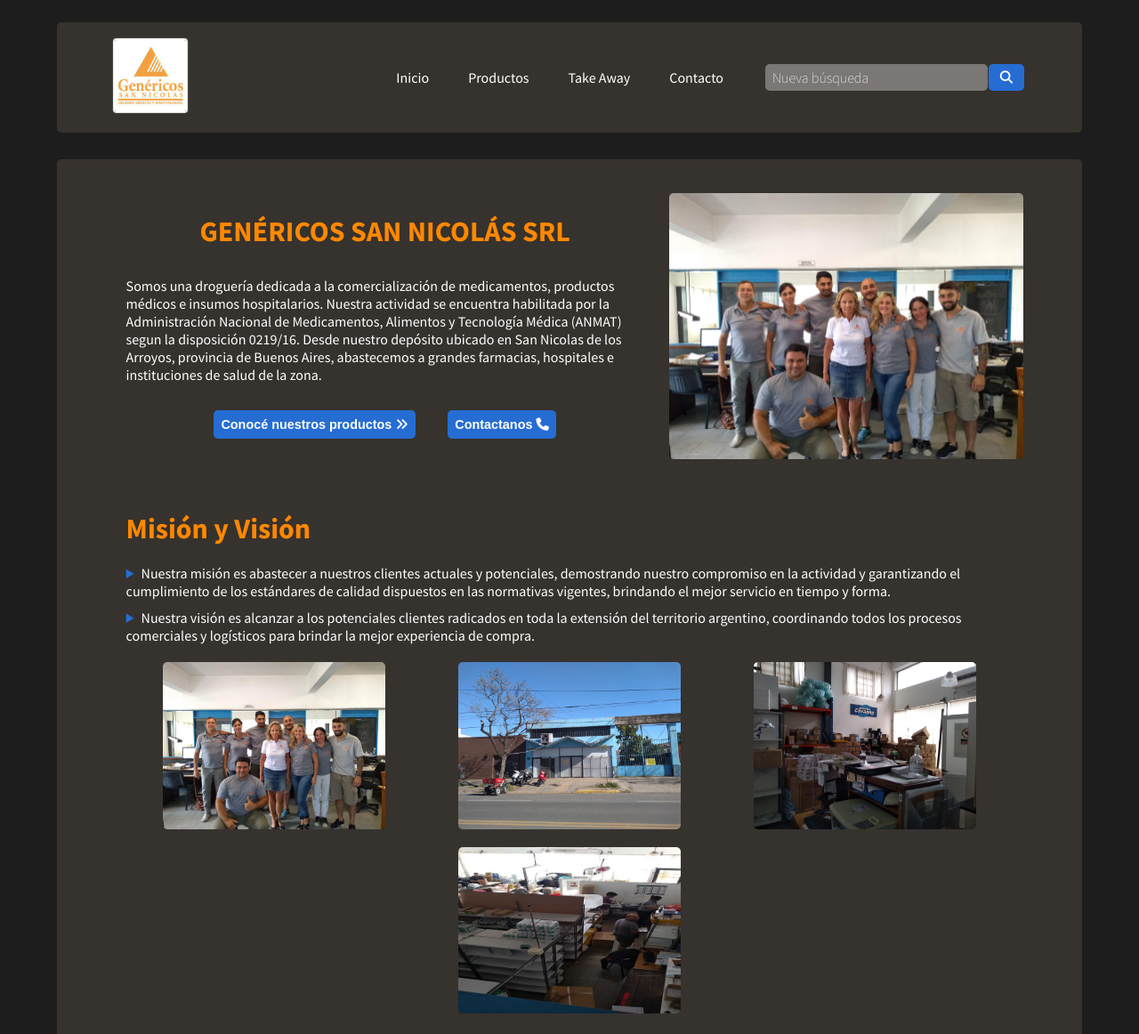
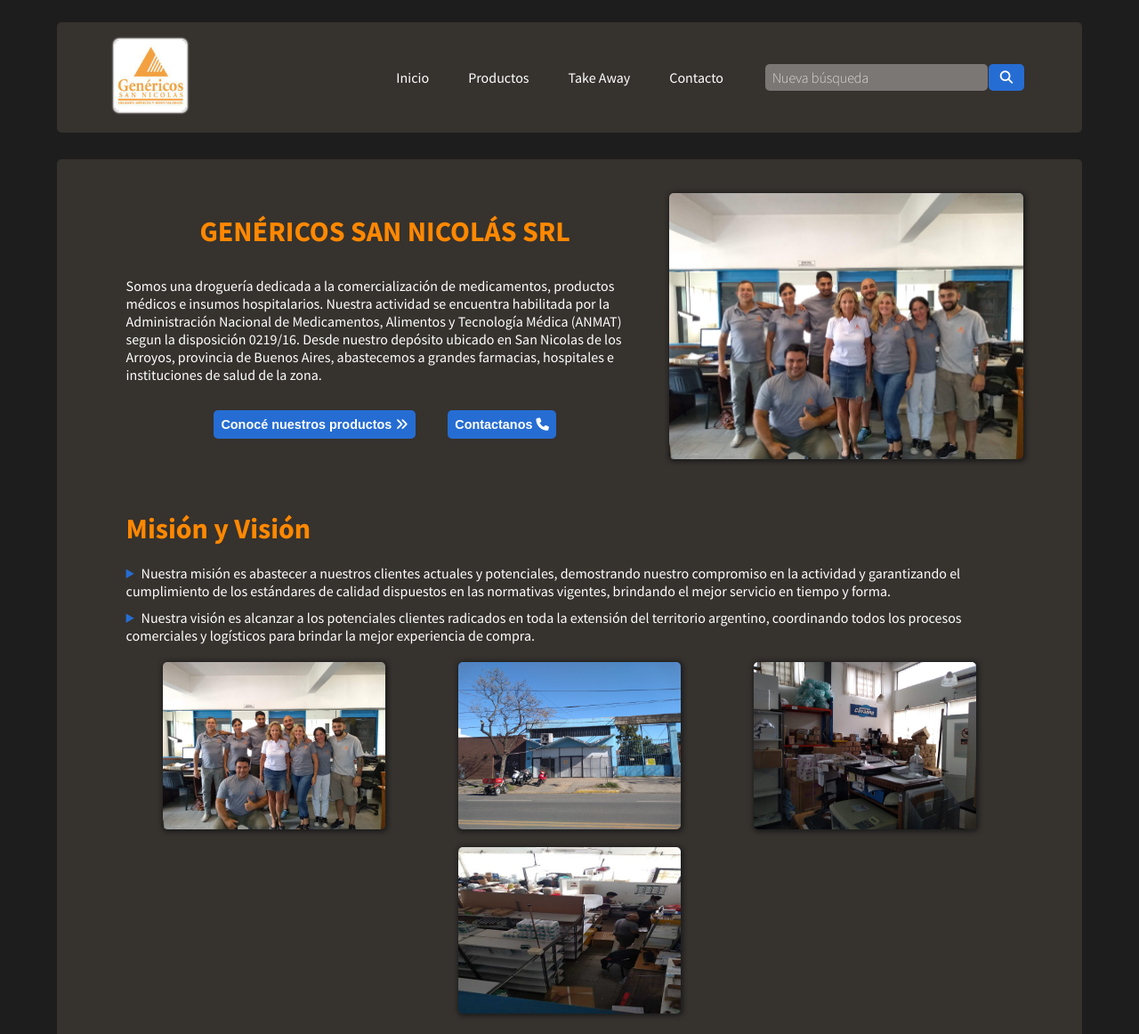
Before and after one commit to RamiroPerez07/Genericos-E-Commerce, a plain HTML site: page index.html in a window 1280 px wide. Shown: the top 1162 px of the page at 89% size. Drawn offline with nearby package versions, Linux system fonts and the light colour scheme.

Commit message:
agregado box-shadow a imagenes

```diff
--- a/styles.css
+++ b/styles.css
@@ -77,8 +77,8 @@
 
 .nav-logo{
     width: 80px;
-    box-shadow: 0px 0px 1px 2px var(--color0);
-    border-radius: 2px;
+    box-shadow: 0px 0px 2px 2px var(--color0);
+    border-radius: 5px;
 }
 
 .nav-subcontainer{
@@ -244,6 +244,7 @@
     height: 100%;
     margin:8px;
     border-radius: 5px;
+    box-shadow: 1px 1px 5px 2px var(--color1);
 }
 
 
@@ -351,6 +352,7 @@
     max-width: 250px;
     border-radius: 5px;
     margin-bottom: 20px;
+    box-shadow: 1px 1px 5px 2px var(--color1);
 }
 
 /*Contenedor del formulario de contacto*/
@@ -396,6 +398,8 @@
     width: 50%;
     margin: 0 20px 20px 20px;
     align-self: flex-start;
+    border-radius: 5px;
+    box-shadow: 1px 1px 5px 2px var(--color1);
 }
 
 .form-inputs-container{
```
